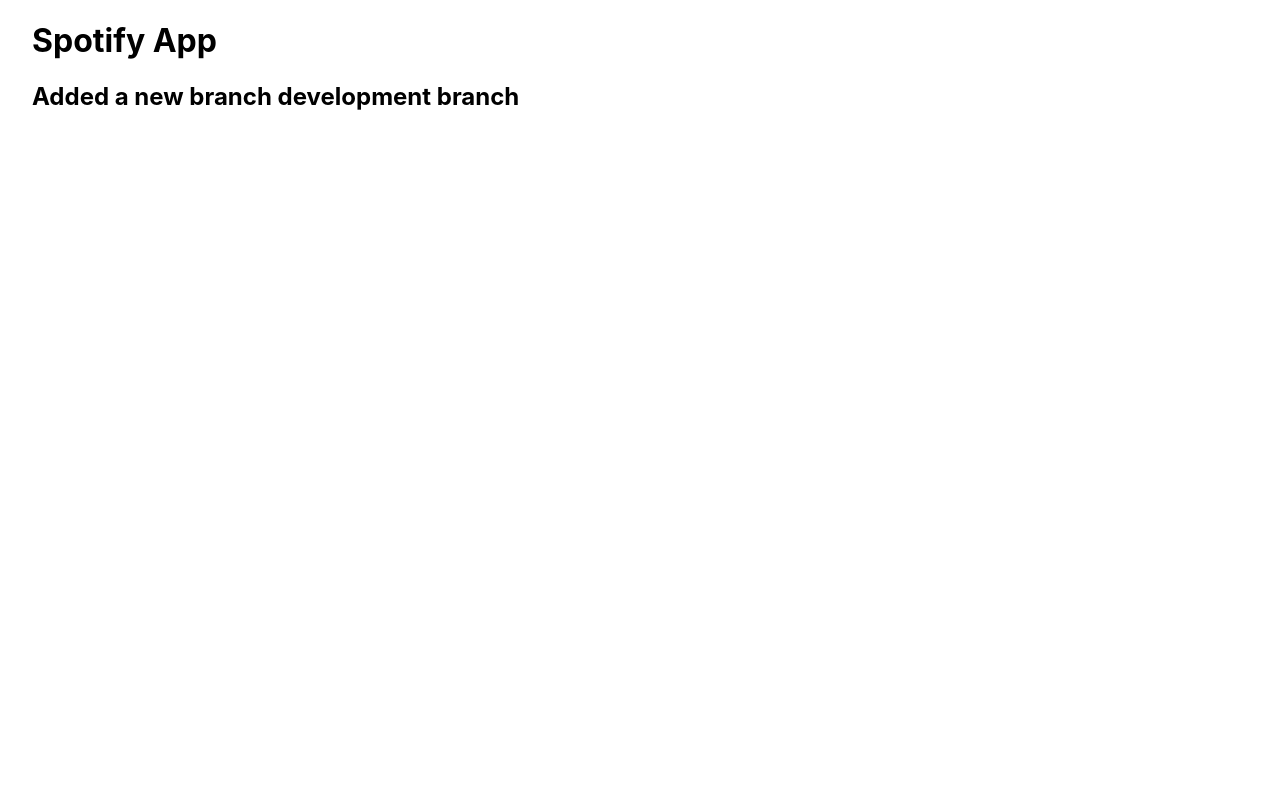
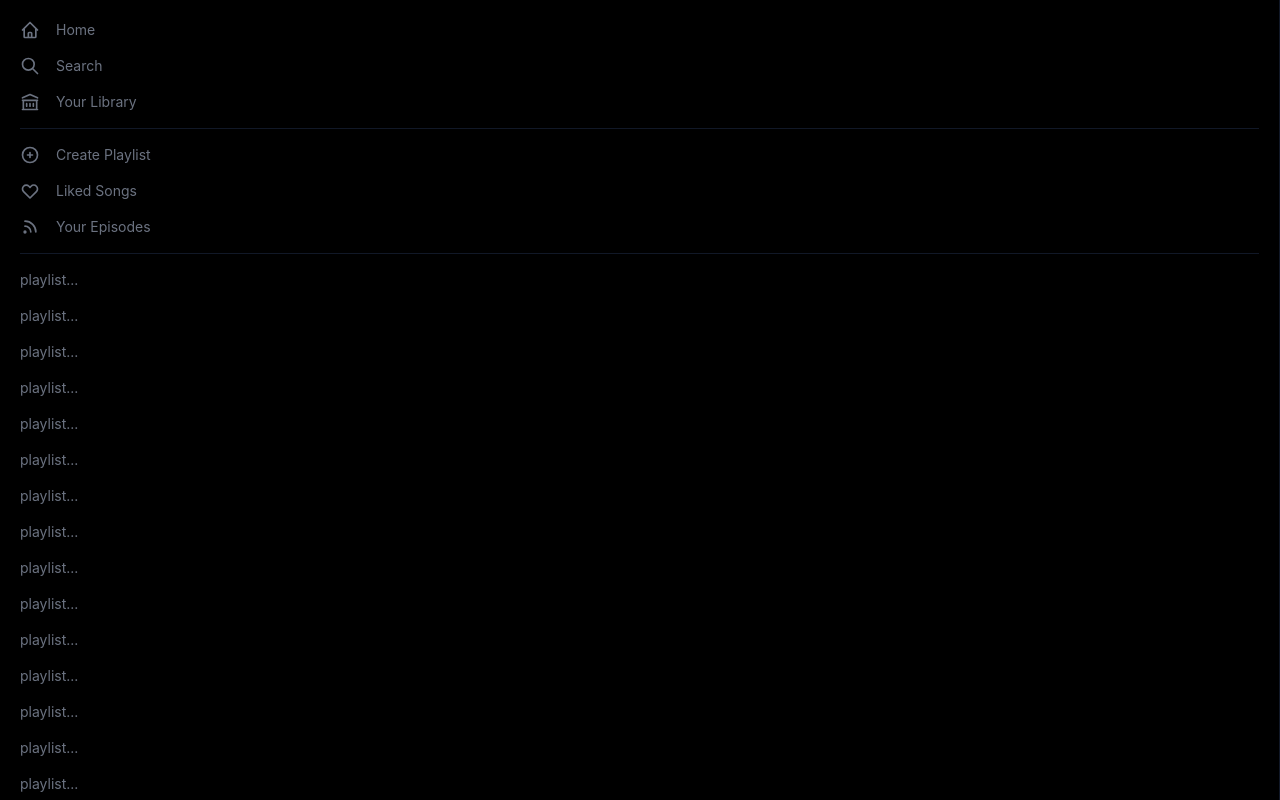
Before and after one commit to mcwachira/Nextjs-Spotify-clone, a Next.js app: page / in a window 1280 px wide. Built offline with nearby package versions, Linux system fonts and the light colour scheme.

Commit message:
added a sidebar

```diff
--- /dev/null
+++ b/components/Sidebar.component.js
@@ -0,0 +1,88 @@
+import React from 'react'
+import {
+    HomeIcon,
+    SearchIcon,
+    LibraryIcon,
+    PlusCircleIcon,
+    RssIcon,
+    HeartIcon
+} from '@heroicons/react/outline'
+const Sidebar = () => {
+    return (
+        <div className=' text-gray-500 p-5 text-sm border-r border-gray-900'>
+            <div className='space-y-4'>
+                <button className='flex item-center space-x-4 hover:text-white'>
+                    <HomeIcon className='h-5 w-5' />
+                    <p>
+                        Home
+                    </p>
+
+                </button>
+
+                <button className='flex item-center space-x-4 hover:text-white'>
+                    <SearchIcon className='h-5 w-5' />
+
+                    <p>
+                        Search
+                    </p>
+                </button>
+
+
+                <button className='flex item-center space-x-4 hover:text-white'>
+                    <LibraryIcon className='h-5 w-5' />
+                    <p>
+                        Your Library
+                    </p>
+                </button>
+                <hr className='border-t-[0.1px] border-gray-900' />
+                <button className='flex item-center space-x-4 hover:text-white'>
+                    <PlusCircleIcon className='h-5 w-5' />
+                    <p>
+                        Create Playlist
+                    </p>
+
+                </button>
+
+                <button className='flex item-center space-x-4 hover:text-white'>
+                    <HeartIcon className='h-5 w-5' />
+
+                    <p>
+                        Liked Songs
+                    </p>
+                </button>
+
+
+                <button className='flex item-center space-x-4 hover:text-white'>
+                    <RssIcon className='h-5 w-5' />
+                    <p>
+                        Your Episodes
+                    </p>
+                </button>
+                <hr className='border-t-[0.1px] border-gray-900' />
+
+                <p className="cursor-pointer hover:text-white"> playlist... </p>
+                <p className="cursor-pointer hover:text-white"> playlist... </p>
+                <p className="cursor-pointer hover:text-white"> playlist... </p>
+                <p className="cursor-pointer hover:text-white"> playlist... </p>
+                <p className="cursor-pointer hover:text-white"> playlist... </p>
+                <p className="cursor-pointer hover:text-white"> playlist... </p>
+                <p className="cursor-pointer hover:text-white"> playlist... </p>
+                <p className="cursor-pointer hover:text-white"> playlist... </p>
+                <p className="cursor-pointer hover:text-white"> playlist... </p>
+                <p className="cursor-pointer hover:text-white"> playlist... </p>
+                <p className="cursor-pointer hover:text-white"> playlist... </p>
+                <p className="cursor-pointer hover:text-white"> playlist... </p>
+                <p className="cursor-pointer hover:text-white"> playlist... </p>
+                <p className="cursor-pointer hover:text-white"> playlist... </p>
+                <p className="cursor-pointer hover:text-white"> playlist... </p>
+                <p className="cursor-pointer hover:text-white"> playlist... </p>
+                <p className="cursor-pointer hover:text-white"> playlist... </p>
+                <p className="cursor-pointer hover:text-white"> playlist... </p>
+            </div>
+
+        </div>
+
+    )
+}
+
+export default Sidebar
--- a/pages/index.js
+++ b/pages/index.js
@@ -1,23 +1,21 @@
 import Head from 'next/head'
 import Image from 'next/image'
+import Sidebar from '../components/Sidebar.component'
 import styles from '../styles/Home.module.css'
 
 export default function Home() {
   return (
-    <div className={styles.container}>
-      <Head>
-        <title>Create Next App</title>
-        <meta name="description" content="Generated by create next app" />
-        <link rel="icon" href="/favicon.ico" />
-      </Head>
+    <div className='bg-black h-screen overflow-hidden'>
 
-      <h1>
-        Spotify App
-      </h1>
 
-      <h2>
-        Added a new branch development branch
-      </h2>
+      <main>
+        <Sidebar />
+        {/* main Container */}
+      </main>
+
+      <div>
+        {/* player */}
+      </div>
     </div>
   )
 }
--- /dev/null
+++ b/postcss.config.js
@@ -0,0 +1,6 @@
+module.exports = {
+  plugins: {
+    tailwindcss: {},
+    autoprefixer: {},
+  },
+}
--- a/styles/globals.css
+++ b/styles/globals.css
@@ -1,3 +1,7 @@
+@tailwind base;
+@tailwind components;
+@tailwind utilities;
+
 html,
 body {
   padding: 0;
--- /dev/null
+++ b/tailwind.config.js
@@ -0,0 +1,11 @@
+/** @type {import('tailwindcss').Config} */
+module.exports = {
+  content: [
+    "./pages/**/*.{js,ts,jsx,tsx}",
+    "./components/**/*.{js,ts,jsx,tsx}",
+  ],
+  theme: {
+    extend: {},
+  },
+  plugins: [],
+}
```
Also changed, not shown: package.json (+6 -2 lines), 1 other file (tests, documents, lock files or other folders).
